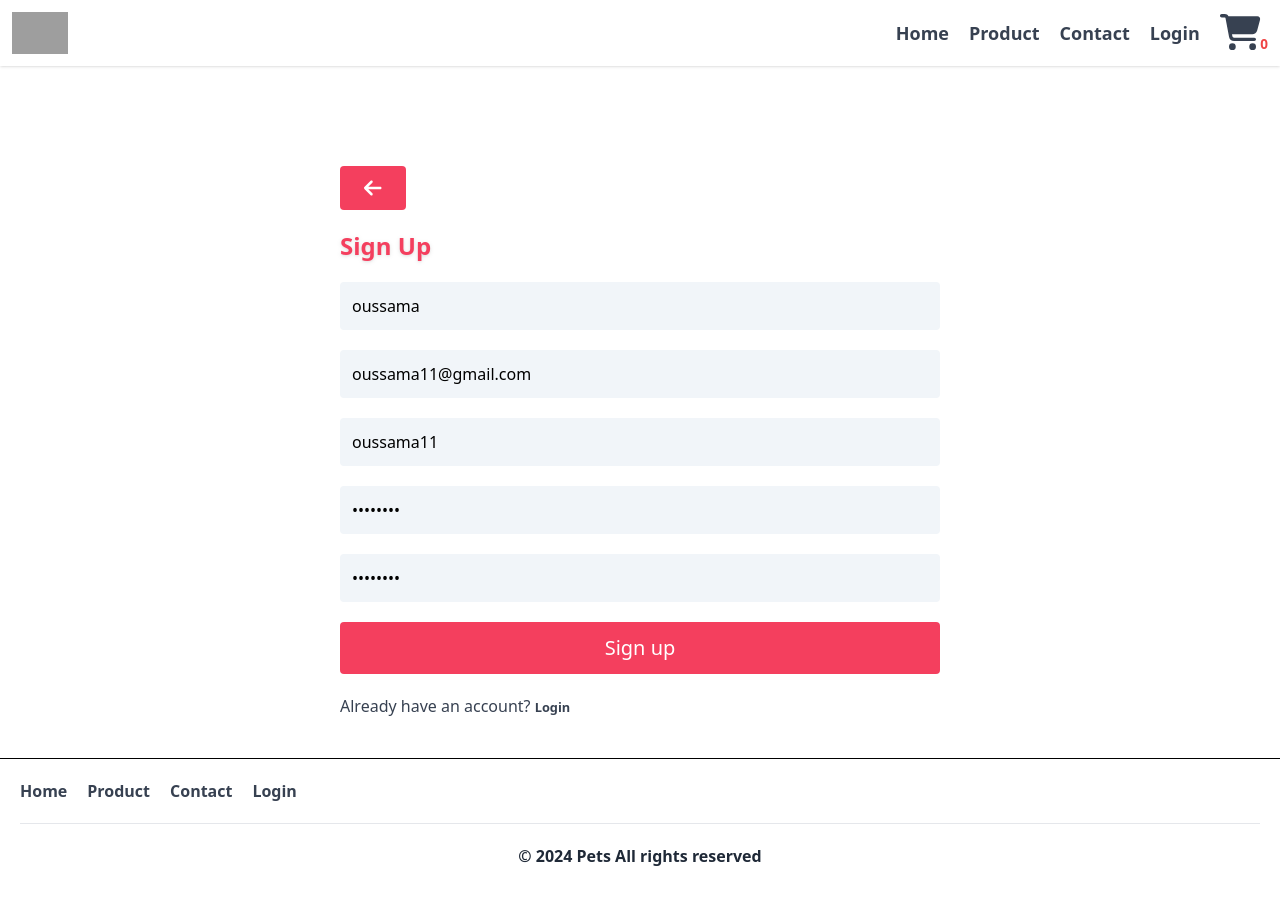
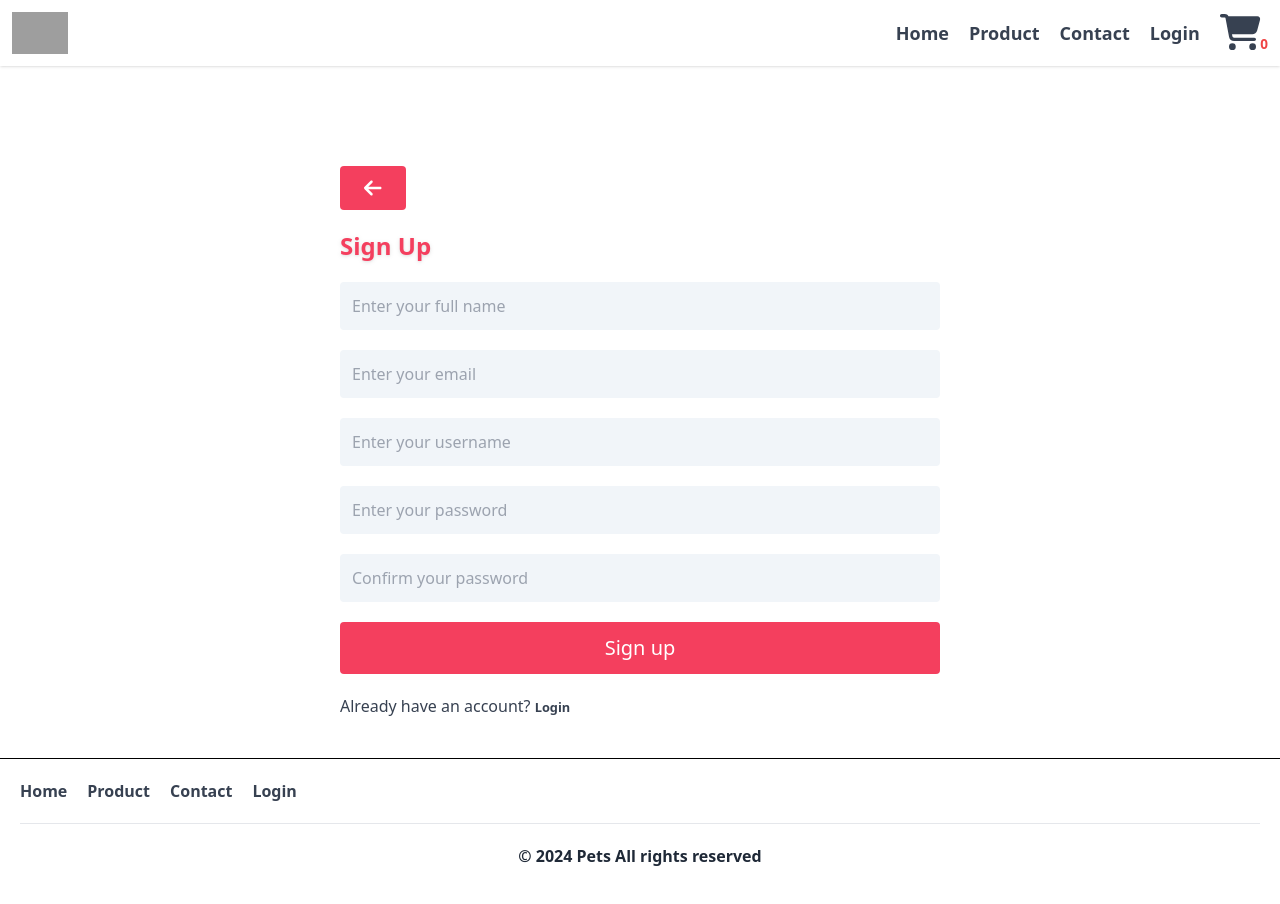
Before and after one commit to elongit/animalProductShop, a React (Vite) app: page /signUp in a window 1280 px wide. Shown: the top 904 px of the page. Built offline with nearby package versions, Linux system fonts and the light colour scheme; grey boxes are pictures that could not be loaded.

Commit message:
fixed css style

```diff
--- a/src/pages/client/signUp.jsx
+++ b/src/pages/client/signUp.jsx
@@ -13,11 +13,11 @@ function SignUp() {
   const dispatch = useDispatch();
   const navigate = useNavigate();
   const [formData, setFormData] = useState({
-    name: 'oussama',
-    username: 'oussama11',
-    email: 'oussama11@gmail.com',
-    password: '12345678',
-    confirmePassword: '12345678',
+    name: '',
+    username: '',
+    email: '',
+    password: '',
+    confirmePassword: '',
   });
   const [errors, setErrors] = useState([]);
 
```
